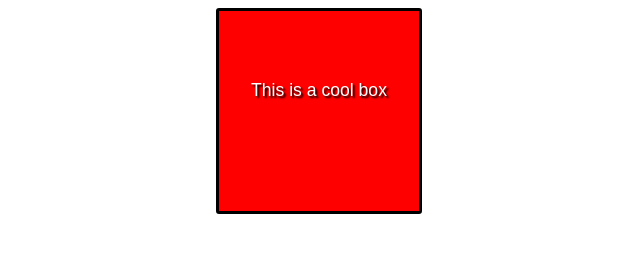
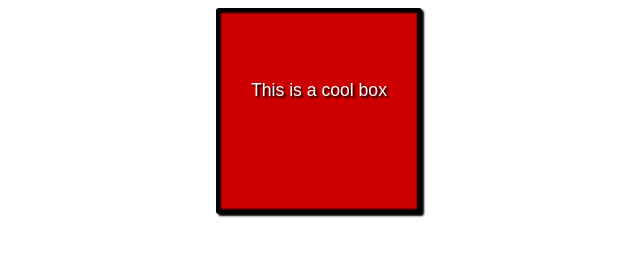
Before and after one commit to MarkA100317321/marka100317321.github.io, a plain HTML site: page lab3/part2/index.html in a window 1280 px wide. Shown: the whole page, without its empty margins (321-961 px from the left). Drawn offline with Linux system fonts and the light colour scheme.

Commit message:
lab3 part2
fixes

```diff
--- a/lab3/part2/css/style.css
+++ b/lab3/part2/css/style.css
@@ -17,7 +17,7 @@ div {
   text-shadow: 2px 2px 2px black;
   border-radius: 3px;
   border: 3px solid black;
-  background-image: linear-gradient(to left top, rgba(0,0,0,0.2), rgba(0,0,0,0.2) 30%, rgba(0,0,0,0);
+  background-image: linear-gradient(to left top, rgba(0,0,0,0.2), rgba(0,0,0,0.2) 30%, rgba(0,0,0,0.2));
   box-shadow: 2px 2px 2px black, inset 2px 2px 2px black, inset -2px -2px 2px black;
 
 }
--- a/lab3/part2/index.html
+++ b/lab3/part2/index.html
@@ -1,8 +1,8 @@
 <!DOCTYPE html>
 <html lang="en-US">
   <head>
-    <meta charset="utf-8" />
-    <meta name="viewport" content="width=device-width" />
+    <meta charset="utf-8">
+    <meta name="viewport" content="width=device-width">
 
 	<!--
 	Name: Mark Ali
```
